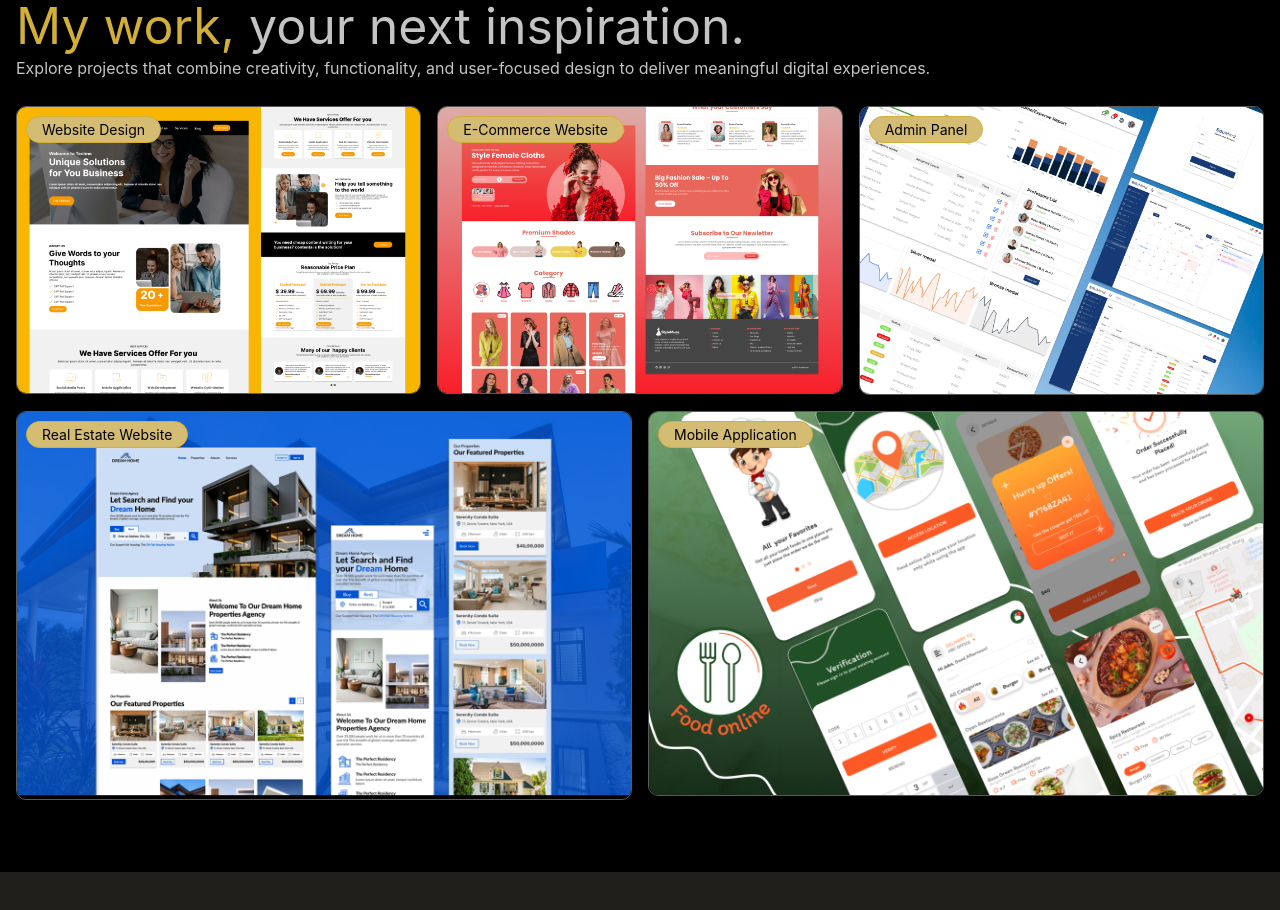
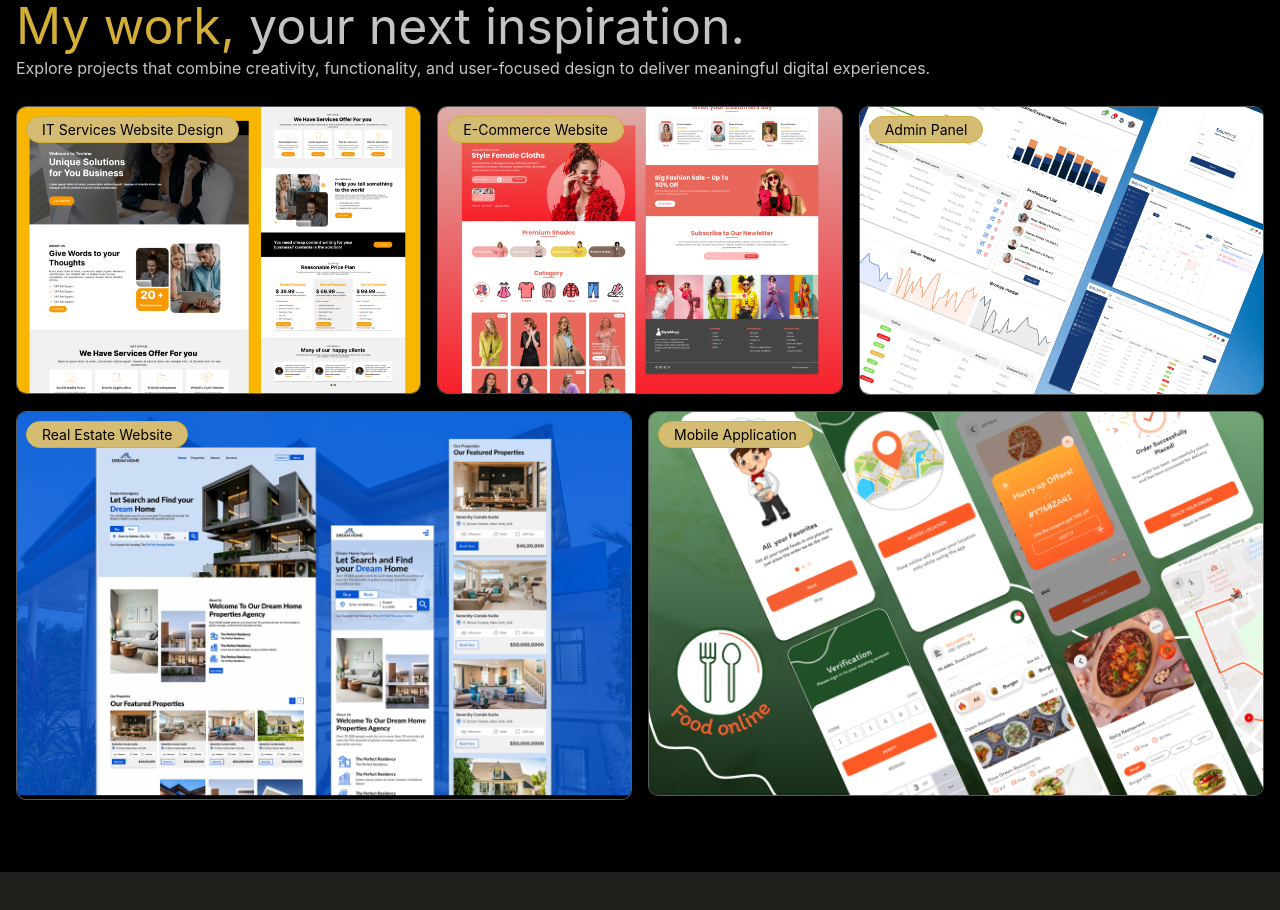
Before and after one commit to Sonam71216/portfolio, a React app: page / in a window 1280 px wide. Shown: the part 2645-3555 px from the top of the page. Built offline with nearby package versions, Linux system fonts and the light colour scheme; the HTML template or start-up script is replaced by a standard one.

Commit message:
Update Projects.jsx

```diff
--- a/src/components/Projects.jsx
+++ b/src/components/Projects.jsx
@@ -16,7 +16,7 @@ function Projects() {
                 <div className="grid grid-cols-1 md:grid-cols-[1fr_1fr_1fr] gap-4">
                     <div className="pro-box mb-4 relative">
                       <img src={Pro1} className="w-[100%] rounded-4" alt="" />
-                    <p className='absolute'>Website Design</p>
+                    <p className='absolute'>IT Services Website Design</p>
                     </div>
                     <div className="pro-box mb-4 relative">
                       <img src={Pro2} className="w-[100%] rounded-4" alt="" />
```
